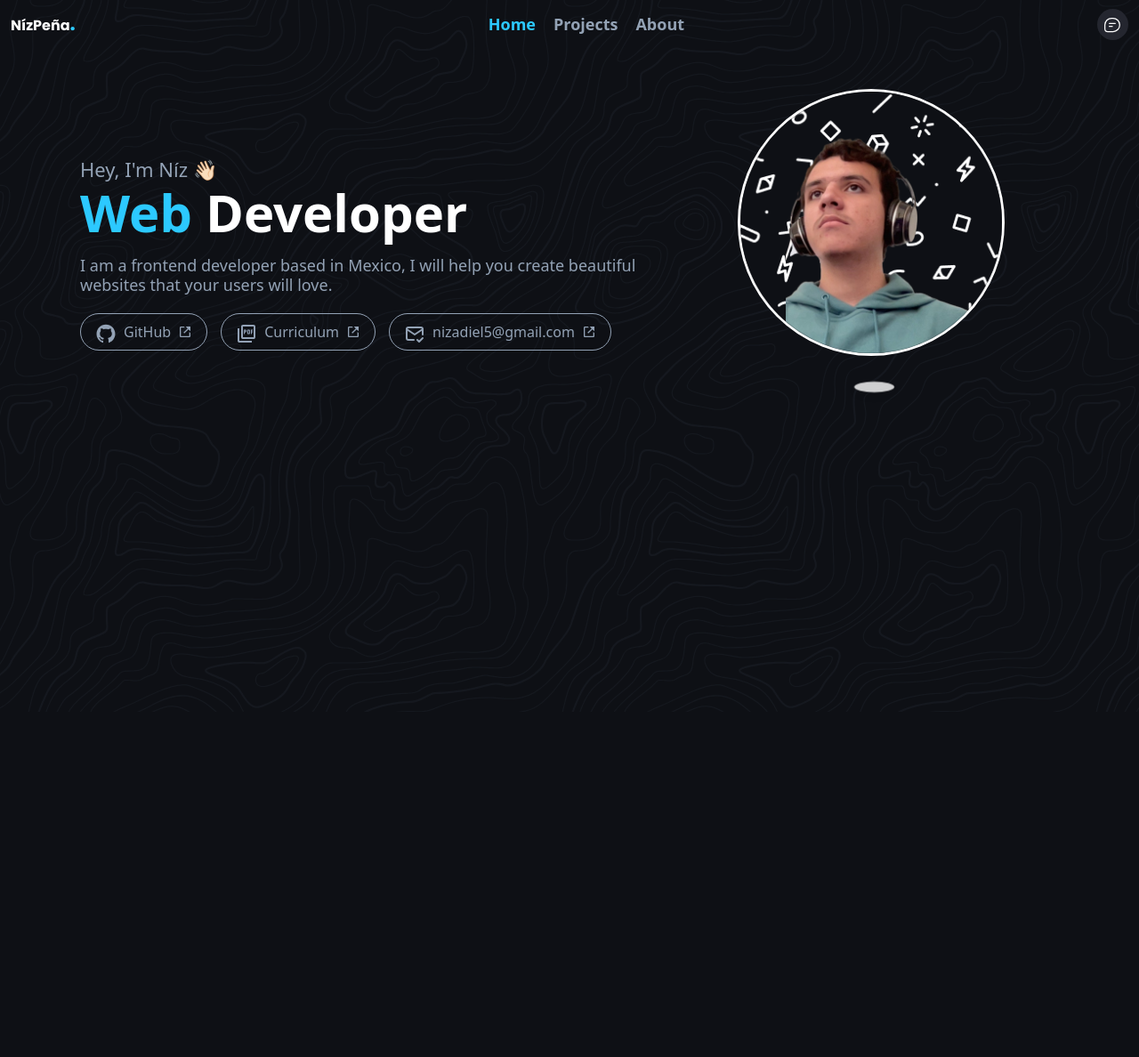
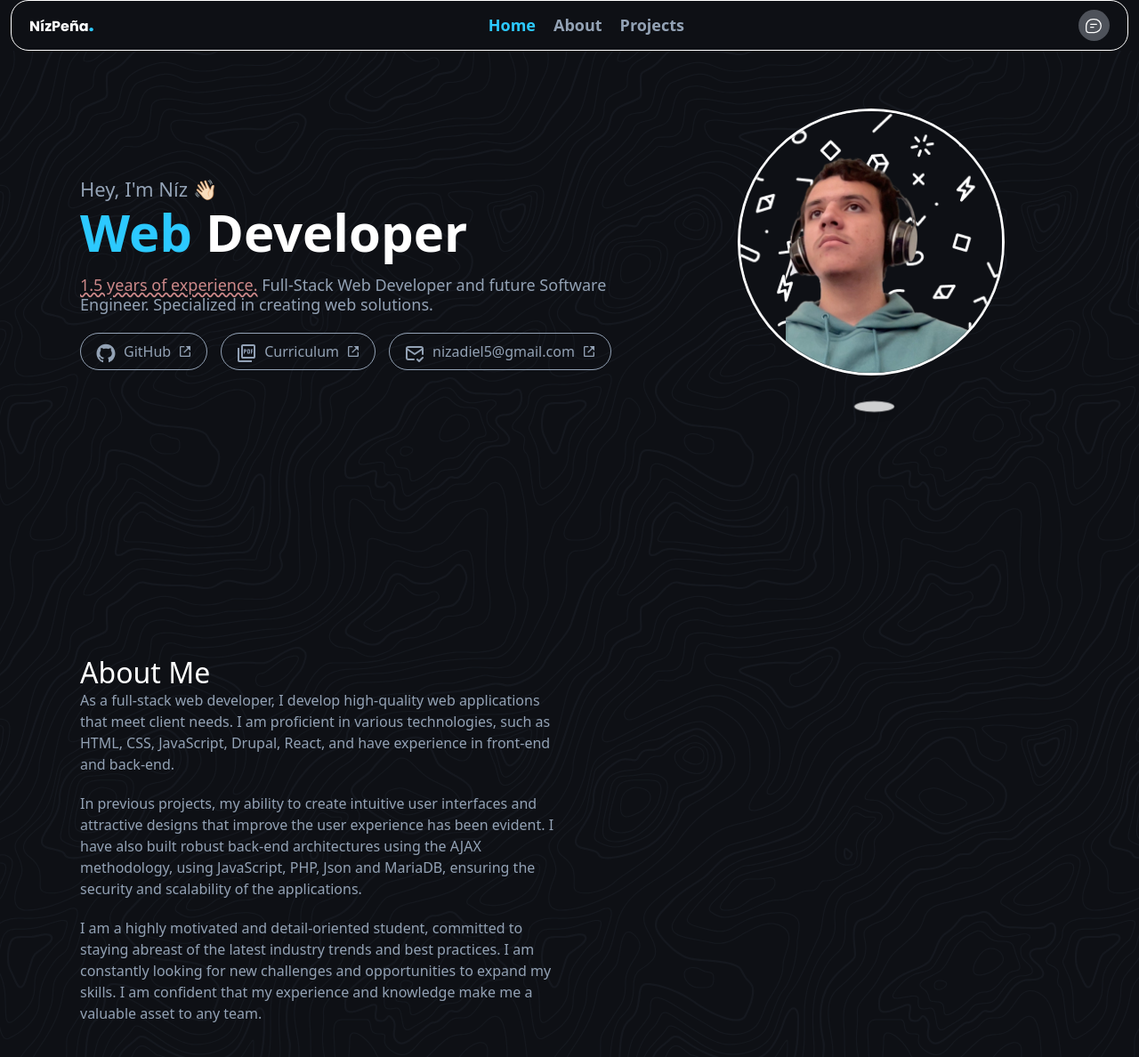
Before and after one commit to NizDeveloper/portfolio-npena, a website: page index.html in a window 1280 px wide. Shown: the whole page at 89% size. Before the commit the page ends 800 px from the top, so only its background shows below. Drawn offline with Linux system fonts and the light colour scheme.

Commit message:
Edit html, scss

```diff
--- a/index.html
+++ b/index.html
@@ -28,10 +28,15 @@
 
           <div class="navbar-links-container navbar-collapse collapse" id="navbar">
             <div class="navbar-nav">
-              <a class="nav-link active" href="#">Home</a>
+              <div class="nav-link active">
+                <a href="#">Home</a>
+              </div>
+
+              <div class="">
+                <a class="nav-link" href="#about">About</a>
+              </div>
               <a class="nav-link" href="#">Projects</a>
-              <a class="nav-link" href="#">About</a>
-              <a class="nav-link get-touch" href="#">Get In Touch</a>
+              <a class="nav-link get-touch" href="#">Contact</a>
             </div>
           </div>
 
@@ -42,8 +47,9 @@
       </nav>
     </header>
 
-    <main class="limiter-large container-fluid global">
-      <section class="hero">
+    <main>
+      <section class="hero limiter-large container-fluid global">
+        <div class="hero-row">
           <div class="hero-image">
             <div class="hero-container">
               <div class="hero-border">
@@ -62,7 +68,7 @@
             </div>
 
             <div class="hero-paragraph">
-            <p>I am a frontend developer based in Mexico, I will help you create beautiful websites that your users will love.</p>
+              <p><span>1.5 years of experience.</span> Full-Stack Web Developer and future Software Engineer. Specialized in creating web solutions.</p>
             </div>
 
             <div class="container-buttons">
@@ -103,9 +109,32 @@
               </a>
             </div>
           </div>
+        </div>
       </section>
 
-      <section></section>
+      <section class="about limiter-large container-fluid global" id="about">
+        <div class="about-row">
+          <div class="about-col">
+            <div class="title">
+              <h2>About Me</h2>
+            </div>
+
+            <div class="text">
+              <p>As a full-stack web developer, I develop high-quality web applications that meet client needs. I am proficient in various technologies, such as HTML, CSS, JavaScript, Drupal, React, and have experience in front-end and back-end.</p>
+
+              <p>In previous projects, my ability to create intuitive user interfaces and attractive designs that improve the user experience has been evident. I have also built robust back-end architectures using the AJAX methodology, using JavaScript, PHP, Json and MariaDB, ensuring the security and scalability of the applications.</p>
+
+              <p>I am a highly motivated and detail-oriented student, committed to staying abreast of the latest industry trends and best practices. I am constantly looking for new challenges and opportunities to expand my skills. I am confident that my experience and knowledge make me a valuable asset to any team.</p>
+            </div>
+          </div>
+
+          <div class="skill-col">
+            <!-- FrontEnd, BackEnd, Librerias, Herramientas, aprendiendo -->
+            <!-- Carousel -->
+
+          </div>
+        </div>
+      </section>
     </main>
 
     <footer>
--- a/scss/_custom.scss
+++ b/scss/_custom.scss
@@ -26,6 +26,7 @@
  @import "custom/02-sections/00-rows.scss";
  @import "custom/02-sections/01-header.scss";
  @import "custom/02-sections/02-hero.scss";
+ @import "custom/02-sections/03-about.scss";
 
 /**
  * Regions.
--- a/scss/custom/02-sections/01-header.scss
+++ b/scss/custom/02-sections/01-header.scss
@@ -1,5 +1,15 @@
+header{
+  position: sticky;
+  top: 0;
+  z-index: 5;
+  background-color: #0e1015;
+}
+
 .navbar{
-  padding: 10px 0;
+  padding: 10px 20px;
+  border-radius: 20px;
+  border: 1px solid #FFF;
+
 
   .navbar-container{
     width: 100%;
@@ -41,7 +51,7 @@
         left: 0;
         background-color: $primary;
         border-radius: 4px;
-        transition: all 0.5s;
+        transition: all 0.3s;
 
         &:nth-child(1){
           transform: translateY(-10px);
@@ -136,7 +146,7 @@
 
       .get-touch-link{
         display: block;
-        background-color: #24262f;
+        background-color: rgb(78, 82, 90);
         border-radius: 50%;
         width: 35px;
         height: 35px;
--- a/scss/custom/02-sections/02-hero.scss
+++ b/scss/custom/02-sections/02-hero.scss
@@ -1,4 +1,8 @@
 .hero{
+  padding-top: 50px;
+  padding-bottom: 50px;
+
+  .hero-row{
     @include adyacent-top(30px);
     display: flex;
     flex-wrap: wrap;
@@ -30,6 +34,12 @@
         p{
           color: $tertiary;
           @include rem-2(18, 22);
+
+          span{
+            text-decoration: underline;
+            text-decoration-style: wavy;
+            color: #fca6a6cc;
+          }
         }
       }
 
@@ -55,13 +65,18 @@
     }
   }
 
+}
+
 @include media-breakpoint-up(md){
   .hero{
-    padding: 80px 0;
+    padding: 100px 0;
+
+    .hero-row{
       display: flex;
       align-items: center;
       justify-content: space-between;
       margin: 0 -15px;
+
 
       .hero-text{
         order: 1;
@@ -101,6 +116,8 @@
         }
       }
     }
+
+  }
 }
 
 /*
--- /dev/null
+++ b/scss/custom/02-sections/03-about.scss
@@ -0,0 +1,45 @@
+.about{
+  padding: 180px 0px;
+
+  .about-row{
+    display: flex;
+    flex-wrap: wrap;
+
+    .about-col{
+      .title{
+        color: $white;
+
+        h2{
+          // @include rem-2();
+        }
+      }
+
+      .text{
+        color: $tertiary;
+        @include adyacent-top(20px);
+      }
+    }
+
+    .skill-col{
+
+    }
+  }
+}
+
+@include media-breakpoint-up(lg){
+  .about{
+    .about-row{
+      .about-col{
+        width: 50%;
+
+        .title{
+
+        }
+
+        .text{
+
+        }
+      }
+    }
+  }
+}
```
Also changed, not shown: README.md, css/style.css, css/style.min.css, 1 other file. Lines whose indentation alone changed are shown as unchanged.
